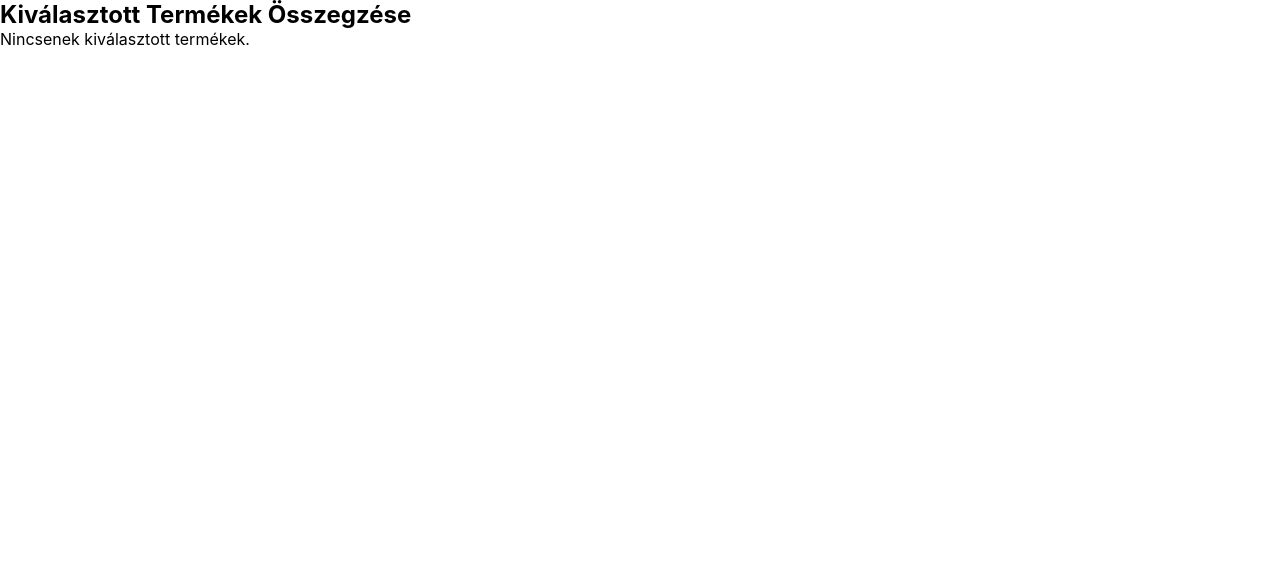
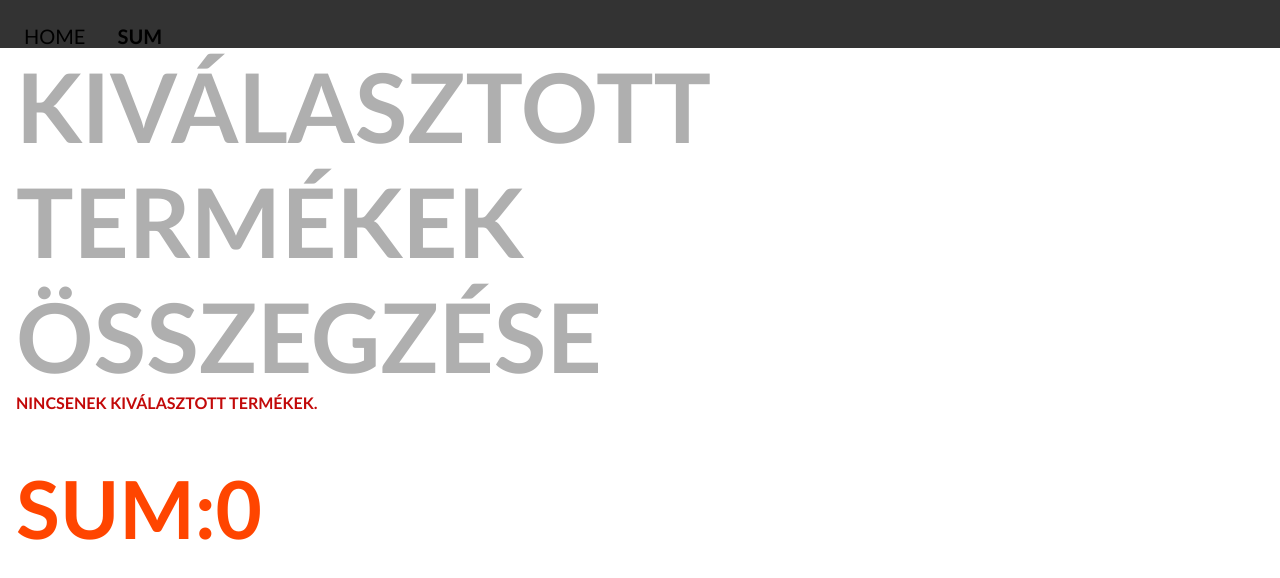
Before and after one commit to HegedusAlexandra/redux-test, a React (Create React App) app: page /sum in a window 1280 px wide. Shown: the top 578 px of the page. Built offline with nearby package versions, Linux system fonts and the light colour scheme.

Commit message:
added style for list

```diff
--- a/src/App.css
+++ b/src/App.css
@@ -15,7 +15,7 @@
   font-family:'Gill Sans', 'Gill Sans MT', Calibri, 'Trebuchet MS', sans-serif;
   color:#afafaf;
   padding-left: 2vh;
-  padding-top: 4vh;
+  padding-top: 6vh;
 }
 
 .container{
@@ -58,3 +58,29 @@ button{
   margin-right: 4vh;
   text-transform: uppercase;
 }
+
+.result{
+  display: flex;
+  flex-direction: row;
+  width: 100%;
+  text-transform: uppercase;
+  font-size: 2vh;
+  font-weight: 700;
+  font-family:'Gill Sans', 'Gill Sans MT', Calibri, 'Trebuchet MS', sans-serif;
+  color:#c20909;
+  padding-left: 2vh;
+
+}
+
+li {
+  list-style: none;
+}
+
+.finalRes{
+  font-size: 10vh;
+  font-weight: 700;
+  font-family:'Gill Sans', 'Gill Sans MT', Calibri, 'Trebuchet MS', sans-serif;
+  color: orangered;
+  padding-left: 2vh;
+  padding-top: 6vh;
+}
--- a/src/pages/ProductSummary.jsx
+++ b/src/pages/ProductSummary.jsx
@@ -1,18 +1,24 @@
-import React from 'react';
-import { useSelector } from 'react-redux';
+import React from "react";
+import { useSelector } from "react-redux";
+import Menu from "../components/Menu";
 
 export default function ProductSummary() {
   const products = useSelector((state) => state.products.products);
-  const selectedProducts = products.filter(product => product.quantity > 0);
+  const selectedProducts = products.filter((product) => product.quantity > 0);
 
   return (
     <div>
+      <Menu />
+      <div className="headline">
         <h2>Kiválasztott Termékek Összegzése</h2>
+      </div>
+      <div className="result">
         {selectedProducts.length > 0 ? (
           <ul>
             {selectedProducts.map((product) => (
               <li key={product.id}>
-              {product.name} - {product.quantity} db - {product.price} Ft/db - Összesen: {product.quantity * product.price} Ft
+                {product.name} - {product.quantity} db - {product.price} Ft/db -
+                Összesen: {product.quantity * product.price} Ft
               </li>
             ))}
           </ul>
@@ -20,5 +26,12 @@ export default function ProductSummary() {
           <p>Nincsenek kiválasztott termékek.</p>
         )}
       </div>
+      <h2 className="finalRes">
+        SUM:
+        {products
+          .map((el) => el.price * el.quantity)
+          .reduce((acc, cur) => acc + cur, 0)}
+      </h2>
+    </div>
   );
 }
--- a/src/redux/slices/ProductSlice.js
+++ b/src/redux/slices/ProductSlice.js
@@ -2,14 +2,14 @@ import { createSlice } from '@reduxjs/toolkit';
 
 const initialState= {
     products: [
-      { id: 1, name: "abbath's rye ritual", quantity: 0 },
-      { id: 2, name: 'behemoth bites', quantity: 0 },
-      { id: 3, name: 'akercocke apple', quantity: 0 },
-      { id: 4, name: 'dolch wheat wonder', quantity: 0 },
-      { id: 5, name: 'mirkwood milk crunch', quantity: 0 },
-      { id: 6, name: 'buckethead buckwheat', quantity: 0 },
-      { id: 7, name: 'crispy kroda crunch', quantity: 0 },
-      { id: 8, name: 'okilly dokilly oatflakes', quantity: 0 },
+      { id: 1, name: "abbath's rye ritual", quantity: 0 ,price: 1000},
+      { id: 2, name: 'behemoth bites', quantity: 0 ,price: 1492},
+      { id: 3, name: 'akercocke apple', quantity: 0 ,price: 1945},
+      { id: 4, name: 'dolch wheat wonder', quantity: 0 ,price: 1920},
+      { id: 5, name: 'mirkwood milk crunch', quantity: 0 ,price: 1301},
+      { id: 6, name: 'buckethead buckwheat', quantity: 0 ,price: 1222},
+      { id: 7, name: 'crispy kroda crunch', quantity: 0 ,price: 1456},
+      { id: 8, name: 'okilly dokilly oatflakes', quantity: 0 ,price: 1566},
       // További termékek...
     ],
   };
```
Also changed, not shown: src/pages/ProductListContainer.jsx (+16 -5 lines). Lines whose indentation alone changed are shown as unchanged.
